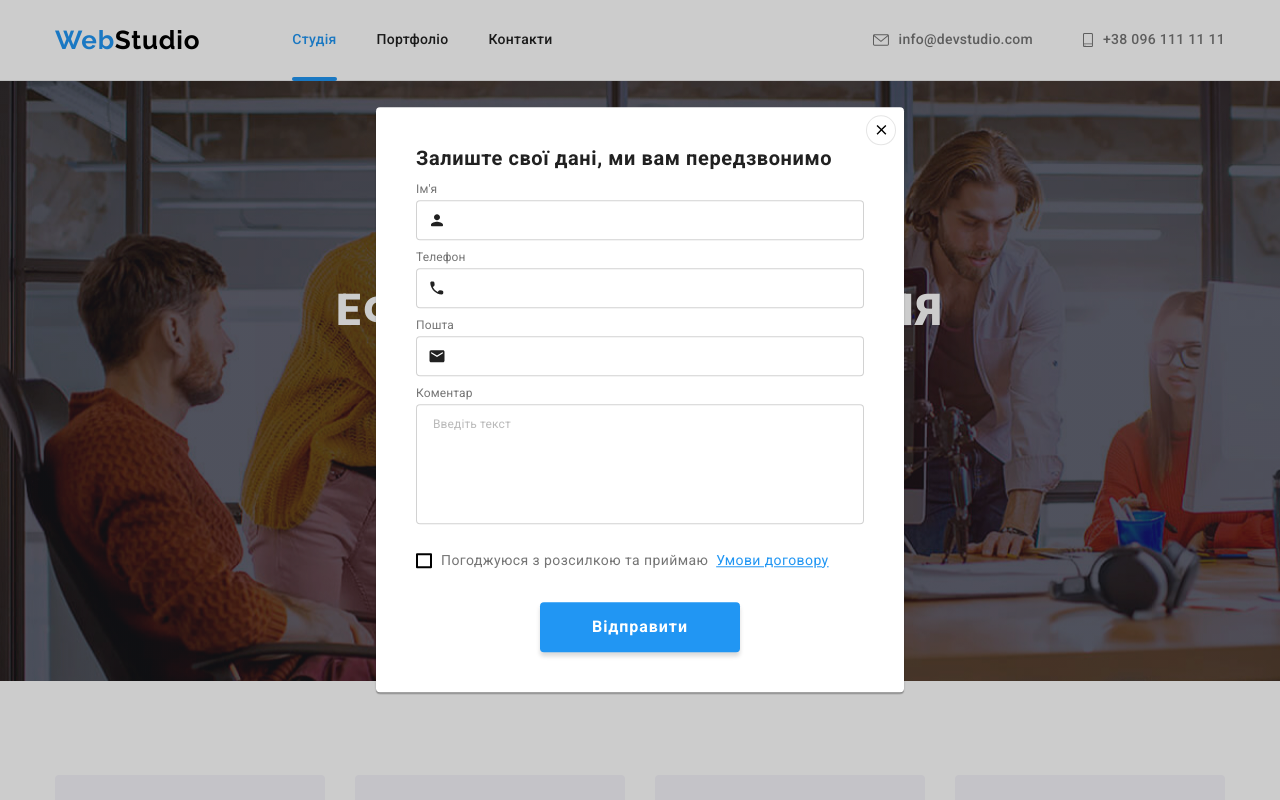
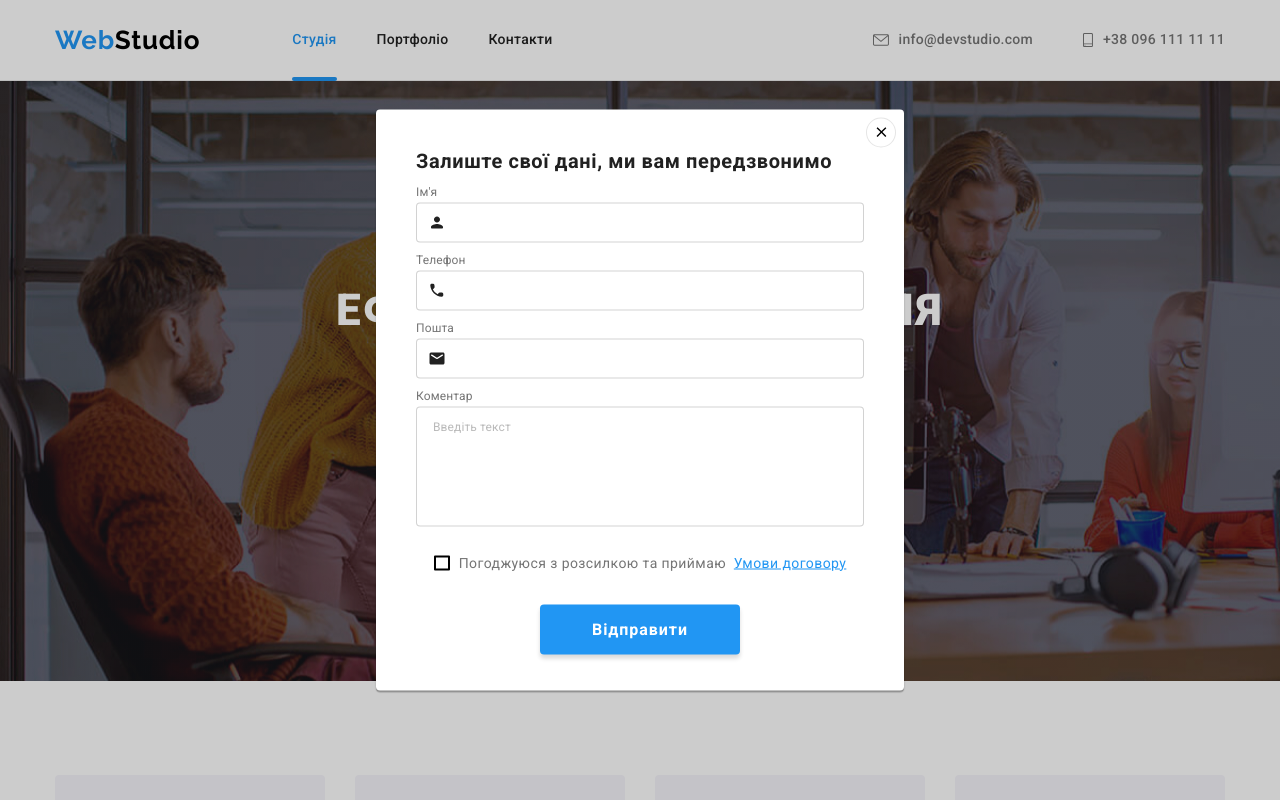
Before and after one commit to VadyaLegolas/goit-markup-hw-06, a plain HTML site: page index.html in a window 1280 px wide. Both pictures are taken after a click on the button "Замовити послугу". Shown: the top 800 px of the page. Drawn offline with nearby package versions, Linux system fonts and the light colour scheme.

Commit message:
fix homework

```diff
--- a/css/styles.css
+++ b/css/styles.css
@@ -62,6 +62,8 @@ body {
   margin-left: auto;
   margin-right: auto;
 }
+
+
 
 /* -------START INDEX-------- */
 
@@ -128,8 +130,8 @@ body {
 
 .modal {
   position: absolute;
-  min-width: 528px;
-  min-height: 581px;
+  width: 528px;
+  height: 581px;
   left: 50%;
   top: 50%;
   background: #ffffff;
@@ -298,6 +300,9 @@ body {
 }
 
 .contact-form-checkbox-wrapper {
+  display: flex;
+  justify-content: center;
+  align-items: center;
   margin-bottom: 30px;
 }
 
@@ -765,7 +770,7 @@ body {
 .subscribe {
   width: 570px;
   height: 86px;
-  margin-left: 93px;
+  margin-left: auto;
 }
 
 .subscribe-form-wrapper {
```
